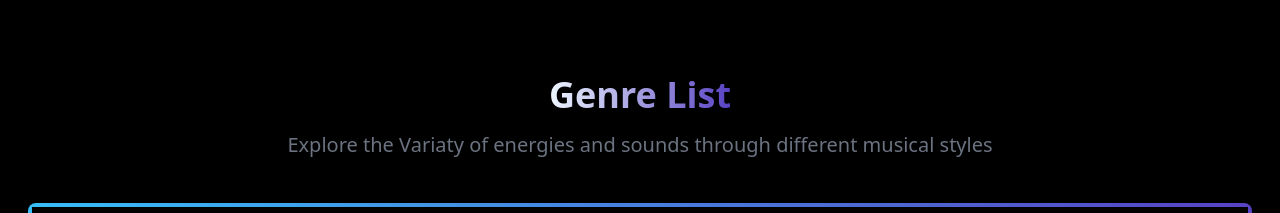
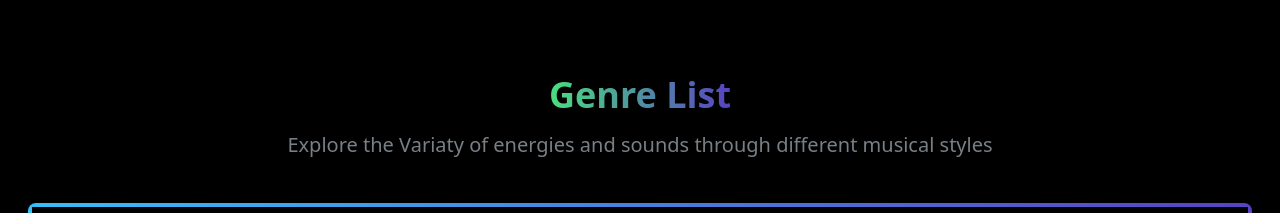
Before and after one commit to tunedsphere/tunesphere.com, a Next.js app: page / in a window 1280 px wide. Shown: the part 929-1142 px from the top of the page. Built offline with nearby package versions, Linux system fonts and the light colour scheme; no server answers.

Commit message:
new colors

```diff
--- a/app/page.js
+++ b/app/page.js
@@ -103,8 +103,8 @@ export default function MyApp() {
 
 
       <div className='py-12 '>
-      <h3 href="/genres" id="home-genre-list" className="decoration-colortheme hover:underline underline-offset-4 cursor-pointer py-4 font-extrabold text-gray-900 dark:text-green-400 md:text-4xl text-center"><span className="justify-center text-transparent bg-clip-text bg-gradient-to-r to-colortheme from-texthigh">Genre List </span> </h3>
-      <p className="text-lg font-normal text-gray-500 lg:text-xl dark:text-gray-400 text-center">Explore the Variaty of energies and sounds through different musical styles</p>
+      <h3 href="/genres" id="home-genre-list" className="decoration-colortheme hover:underline underline-offset-4 cursor-pointer py-4 font-extrabold text-gray-900 md:text-4xl text-center"><span className="justify-center text-transparent bg-clip-text bg-gradient-to-r from-green-400 to-colortheme">Genre List </span> </h3>
+      <p className="text-lg font-normal text-textlow lg:text-xl text-center">Explore the Variaty of energies and sounds through different musical styles</p>
       </div>
           <div className='flex relative'>
           <div  className='bg-gradient-to-r to-colortheme from-sky-400 -z-10 -inset-1 absolute rounded-lg'></div>
--- a/components/GlobalNav/GlobalNav.jsx
+++ b/components/GlobalNav/GlobalNav.jsx
@@ -124,7 +124,7 @@ const isNavbarBottomVisible = !isNavMenuVisible; // Determine the visibility of
         autoPlay
         loop
         muted
-        className="absolute top-0 left-0 w-full h-full object-cover z-0"
+        className="absolute top-0 left-0 w-full h-full object-cover z-0 hidden 2xl:block"
         style={{ zIndex: -10 }}
       >
         <source src='/bgvideo.mp4' type="video/mp4" />
```
